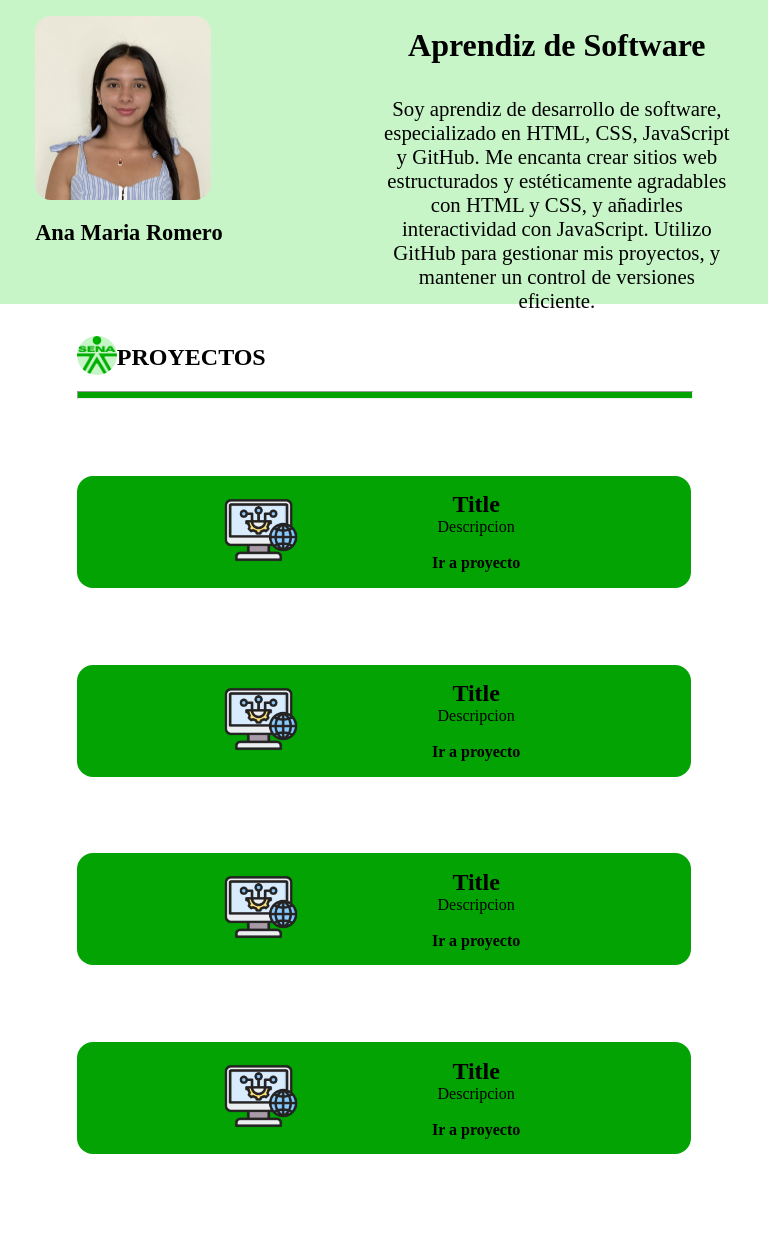
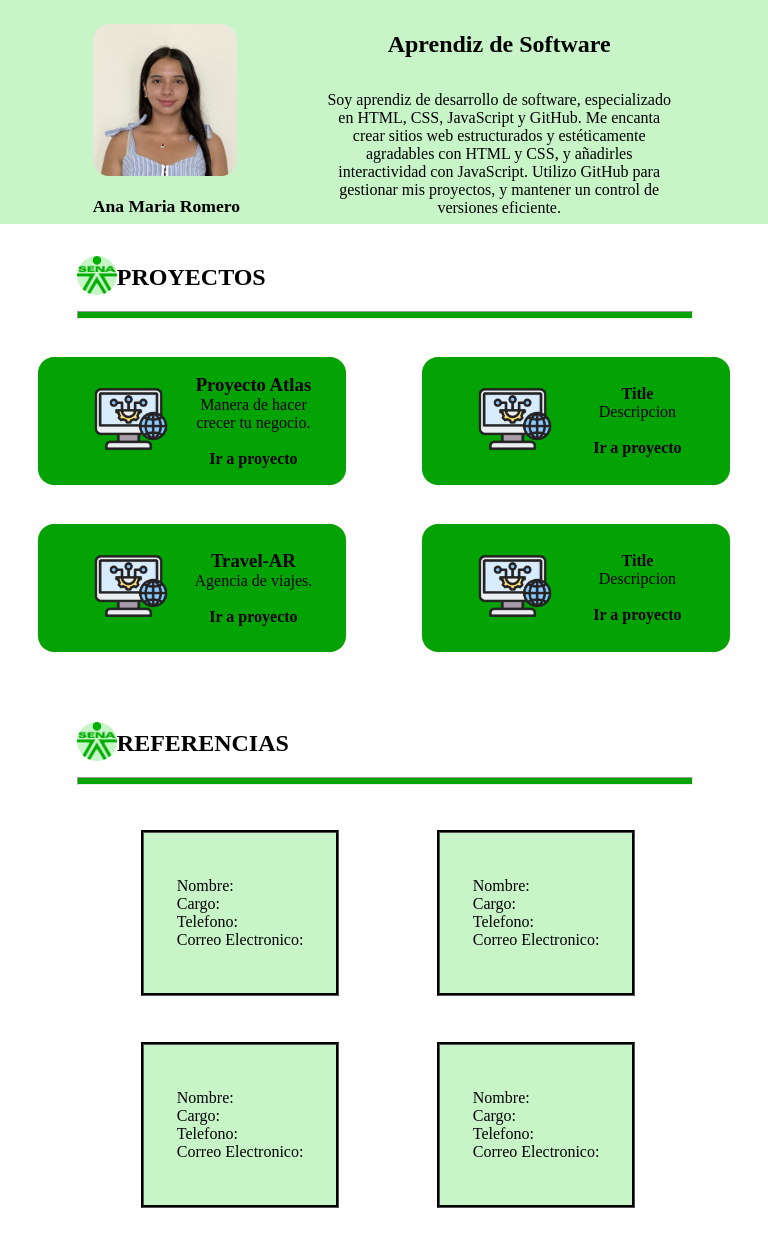
Before and after one commit to anamaria-romero/portafolio-ana-romero, a plain HTML site: page index.html in a window 768 px wide. Shown: the top 1260 px of the page. Drawn offline with Linux system fonts and the light colour scheme.

Commit message:
Guardado #7

```diff
--- a/index.css
+++ b/index.css
@@ -2,20 +2,21 @@
     margin: 0;
 }
 header{
-    height: 19rem;
+    height: 20rem;
     background-color: rgb(200, 245, 200);
     display: flex;
     justify-content: center;
 }
 .img-name{
     width: 45%;
+    align-content: center;
 }
 .presentation{
     width: 50%;
 }
 .img-Ana{
-    height: 9.5rem;
-    width: 9rem;
+    height: 10rem;
+    width: 9.5rem;
     padding: 1rem;
     border-radius: 2rem;
 }
@@ -24,7 +25,7 @@ h1{
     margin-left: 1rem;
 }
 .title-presentation{
-    margin-top: 7%;
+    margin-top: 10%;
     display: flex;
     justify-content: center;
 }
@@ -56,14 +57,14 @@ hr{
 .cards-projects{
     margin: 10%;
     background-color: rgb(2, 163, 2);
-    height: 7rem;
+    height: 8rem;
     border-radius: 1rem;
     display: flex;
     justify-content: center;
     text-align: center;
 }
 .space-img{
-    width: 30%;
+    width: 40%;
     align-content: center;
 }
 .icon-project{
@@ -126,18 +127,49 @@ h5{
     text-align: center;
 }
 
+@media screen and (min-width: 480px) and (max-width: 900px) {
+    .first-part{
+        margin-right: -3rem;
+        margin-left: 2.5rem;
+    }
+}
 @media screen and (min-width: 768px) and (max-width: 1018px) {
-   .img-Ana{
-    width: 11rem;
-    height: 11.5rem;
+   header{
+    height: 14rem;
    }
-   h1{
-    font-size: 1.4rem;
+   .img-name{
+    width: 30%;
+    }
+    .img-Ana{
+    width: 9rem;
+    height: 9.5rem;
    }
-   .title-presentation{
-    font-size: 2rem;
-   }
-   .text-presentation{
-    font-size: 1.3rem;
-   }
+   .presentation{
+    width: 50%;
+    }
+    .title-presentation{
+        margin-top: 8%;
+        font-size: 1.5rem;
+    }
+    .duo-projects{
+        display: flex;
+    }
+    .duo-project1{
+        width: 50%;
+    }
+    .duo-project2{
+        width: 50%;
+    }
+    .cards-references{
+        width: 12rem;
+        height: 10rem;
+    }
+    .first-part{
+        margin-right: -5rem;
+        margin-left: 6rem;
+    }
+    .icons{
+        height: 5.5rem;
+        width: 5.5rem;
+    }
 }
--- a/index.html
+++ b/index.html
@@ -25,47 +25,54 @@
     </div>
     <hr>
 
-
-    <div class="cards-projects">
+<div class="duo-projects">
+    <div class="duo-project1">
+        <div class="cards-projects">
+                <div class="space-img">
+                <img class="icon-project" src="Assets/icon-project.png" alt="">
+                </div>
+            <div class="text-project">
+                <h3>Proyecto Atlas</h3>
+                <span>Manera de hacer crecer tu negocio.</span> <br> <br>
+                <a href="https://proyecto-atlas-self.vercel.app/"><b>Ir a proyecto</b></a>
+            </div>
+        </div>
+        <div class="cards-projects">
             <div class="space-img">
             <img class="icon-project" src="Assets/icon-project.png" alt="">
             </div>
         <div class="text-project">
-            <h2>Title</h2>
-            <span>Descripcion</span> <br> <br>
+            <h3>Travel-AR</h3>
+            <span>Agencia de viajes.</span> <br> <br>
             <a href=""><b>Ir a proyecto</b></a>
         </div>
+    </div>
+    </div>
+
+    <div class="duo-project2">
+    <div class="cards-projects">
+        <div class="space-img">
+        <img class="icon-project" src="Assets/icon-project.png" alt="">
+        </div>
+    <div class="text-project">
+        <h4>Title</h4>
+        <span>Descripcion</span> <br> <br>
+        <a href=""><b>Ir a proyecto</b></a>
+    </div>
     </div>
     <div class="cards-projects">
         <div class="space-img">
         <img class="icon-project" src="Assets/icon-project.png" alt="">
         </div>
     <div class="text-project">
-        <h2>Title</h2>
+        <h4>Title</h4>
         <span>Descripcion</span> <br> <br>
         <a href=""><b>Ir a proyecto</b></a>
     </div>
-</div>
-<div class="cards-projects">
-    <div class="space-img">
-    <img class="icon-project" src="Assets/icon-project.png" alt="">
     </div>
-<div class="text-project">
-    <h2>Title</h2>
-    <span>Descripcion</span> <br> <br>
-    <a href=""><b>Ir a proyecto</b></a>
 </div>
 </div>
-<div class="cards-projects">
-    <div class="space-img">
-    <img class="icon-project" src="Assets/icon-project.png" alt="">
-    </div>
-<div class="text-project">
-    <h2>Title</h2>
-    <span>Descripcion</span> <br> <br>
-    <a href=""><b>Ir a proyecto</b></a>
-</div>
-</div>
+
 
 <div class="projects">
     <img class="icon-sena" src="Assets/Logo_Sena.png" alt="icon">
```
